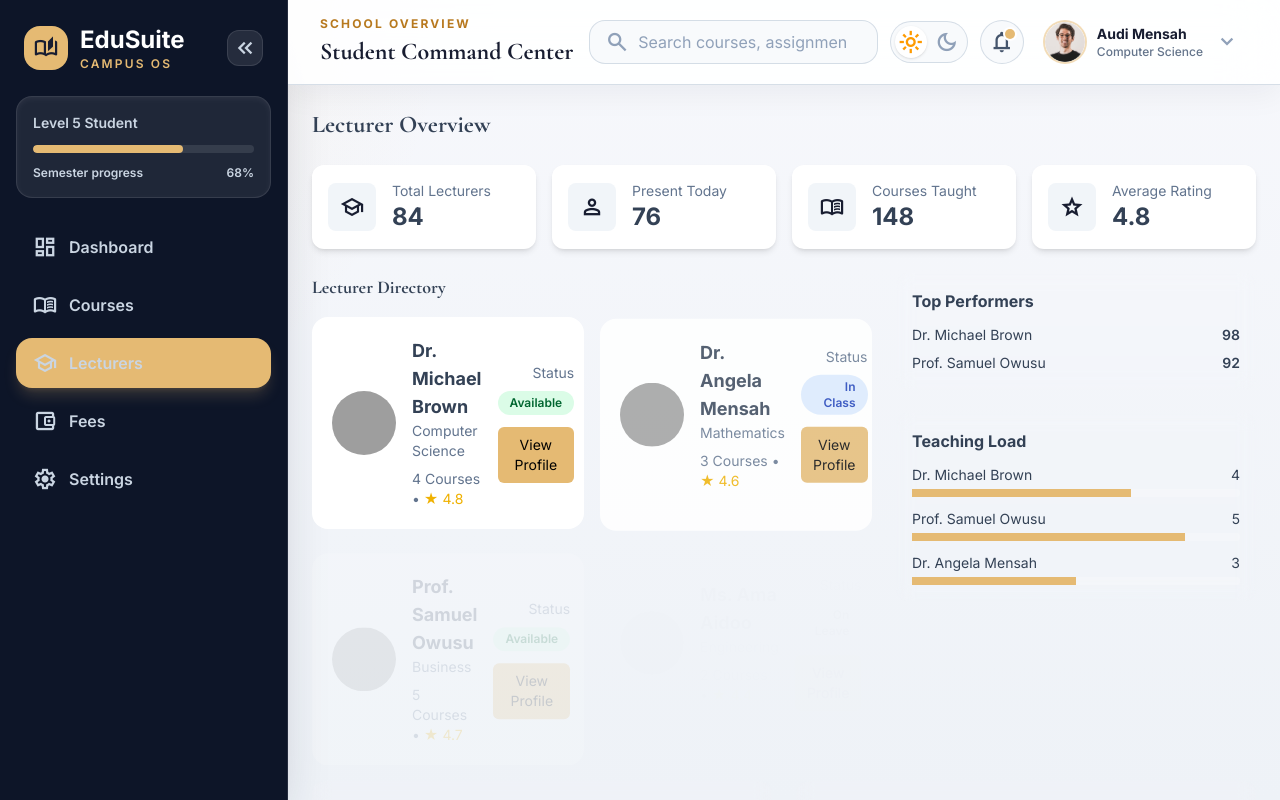
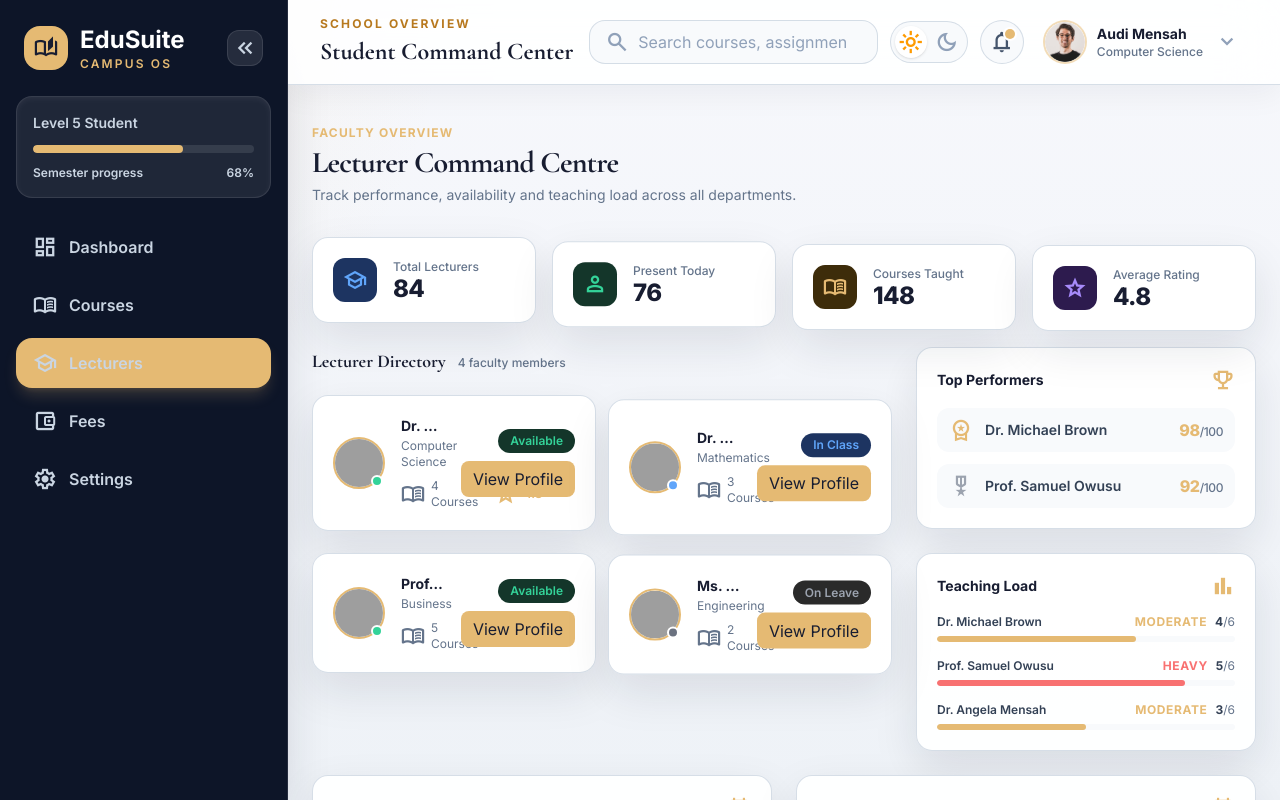
Before and after one commit to Tekfred/School-Management-System, a Vue app: page /app/teachers in a window 1280 px wide. Built offline with nearby package versions, Linux system fonts and the light colour scheme; sample sign-in values are in the browser's storage; grey boxes are pictures that could not be loaded.

Commit message:
feat:/lecturer changed subcomponents dark mode styling and UI designs in all

```diff
--- a/src/components/Courses/CourseCard.vue
+++ b/src/components/Courses/CourseCard.vue
@@ -14,7 +14,7 @@ onMounted(async () => {
 <template>
   <article ref="root" class="surface-card interactive-surface flex h-full flex-col p-4">
     <div class="flex items-center gap-3 mb-4">
-      <div class="flex h-12 w-12 items-center justify-center rounded-xl border border-[var(--surface-border)] bg-[var(--surface-muted)] text-lg">📚</div>
+      <div class="flex h-12 w-12 items-center justify-center rounded-xl border border-(--surface-border) bg-(--surface-muted) text-lg">📚</div>
       <div>
         <h4 class="heading-text font-bold">{{ course.title }}</h4>
         <p class="muted-text text-sm">{{ course.teacher }}</p>
--- a/src/components/Courses/CourseFilter.vue
+++ b/src/components/Courses/CourseFilter.vue
@@ -16,12 +16,12 @@ onMounted(async () => {
 <template>
   <div ref="root" class="flex flex-col gap-4">
     <div class="surface-panel flex items-center gap-3 p-3">
-      <input v-model="search" placeholder="Search courses..." class="h-11 flex-1 rounded-xl border border-[var(--surface-border)] bg-[var(--surface-muted)] px-4 text-[var(--heading)] outline-none transition placeholder:text-slate-400 focus:border-[#E5BA73] focus:ring-4 focus:ring-[#E5BA73]/20" />
-      <button class="interactive-surface rounded-xl border border-[var(--surface-border)] bg-[var(--surface-muted)] px-4 py-2 font-semibold text-[var(--heading)]">Filters</button>
+      <input v-model="search" placeholder="Search courses..." class="h-11 flex-1 rounded-xl border border-(--surface-border) bg-(--surface-muted) px-4 text-(--heading) outline-none transition placeholder:text-slate-400 focus:border-[#E5BA73] focus:ring-4 focus:ring-[#E5BA73]/20" />
+      <button class="interactive-surface rounded-xl border border-(--surface-border) bg-(--surface-muted) px-4 py-2 font-semibold text-(--heading)">Filters</button>
     </div>
 
     <div class="flex gap-2 flex-wrap">
-      <button v-for="c in categories" :key="c" @click="active = c" :class="['interactive-surface rounded-full border px-3 py-1 text-sm font-bold transition', active === c ? 'border-[#E5BA73] bg-[#E5BA73] text-[#181D31] shadow-lg shadow-[#E5BA73]/20' : 'border-[var(--surface-border)] bg-[var(--surface)] text-[var(--body-text)] hover:text-[var(--heading)]']">{{ c }}</button>
+      <button v-for="c in categories" :key="c" @click="active = c" :class="['interactive-surface rounded-full border px-3 py-1 text-sm font-bold transition', active === c ? 'border-[#E5BA73] bg-[#E5BA73] text-[#181D31] shadow-lg shadow-[#E5BA73]/20' : 'border-(--surface-border) bg-(--surface) text-(--body-text) hover:text-(--heading)']">{{ c }}</button>
     </div>
   </div>
 </template>
--- a/src/views/Courses/CoursesView.vue
+++ /dev/null
@@ -1,45 +0,0 @@
-<script setup>
-import CourseHero from '@/components/Courses/CourseHero.vue'
-import CourseFilter from '@/components/Courses/CourseFilter.vue'
-import FeaturedCourse from '@/components/Courses/FeaturedCourse.vue'
-import CourseCard from '@/components/Courses/CourseCard.vue'
-import CourseAnalytics from '@/components/Courses/CourseAnalytics.vue'
-import RecentlyAccessed from '@/components/Courses/RecentlyAccessed.vue'
-import { courses } from './coursesData'
-</script>
-
-<template>
-  <div class="app-page p-6">
-    <CourseHero />
-
-    <div class="mt-6 grid gap-6 lg:grid-cols-[1fr_360px]">
-      <div>
-        <CourseFilter />
-
-        <div class="mt-6">
-          <FeaturedCourse />
-        </div>
-
-        <section class="mt-6">
-          <h3 class="heading-text mb-4 text-xl font-bold">Course Grid</h3>
-          <div class="grid gap-4 md:grid-cols-3">
-            <CourseCard v-for="c in courses" :key="c.id" :course="c" />
-          </div>
-        </section>
-
-        <section class="mt-8">
-          <h3 class="heading-text mb-4 text-xl font-bold">Recently Accessed</h3>
-          <RecentlyAccessed />
-        </section>
-      </div>
-
-      <aside>
-        <CourseAnalytics />
-      </aside>
-    </div>
-  </div>
-</template>
-
-<style scoped>
-/* small spacing tweaks */
-</style>
--- a/src/views/Lecturers/Components/LecturerAvailability.vue
+++ b/src/views/Lecturers/Components/LecturerAvailability.vue
@@ -6,22 +6,36 @@ const root = ref(null)
 onMounted(async () => {
   try {
     const gsap = window.gsap
-    if (gsap) gsap.from(root.value?.querySelectorAll('div > div'), { y: 6, opacity: 0, duration: 0.4, stagger: 0.04, ease: 'power2.out' })
+    if (gsap)
+      gsap.from(root.value?.querySelectorAll('.avail-row'), { y: 6, opacity: 0, duration: 0.4, stagger: 0.05, ease: 'power2.out' })
   } catch (e) {}
 })
 </script>
 
 <template>
-  <div ref="root" class="rounded-xl bg-white/6 p-4 backdrop-blur">
-    <h4 class="font-bold mb-3">Lecturer Availability</h4>
-    <div class="space-y-2">
-      <div v-for="a in items" :key="a.name">
-        <div class="font-semibold">{{ a.name }}</div>
-        <div class="text-sm text-slate-500">{{ a.slots.join(' • ') }}</div>
+  <div ref="root" class="p-5 surface-card rounded-2xl">
+
+    <div class="flex items-center justify-between mb-4">
+      <h4 class="text-sm font-bold heading-text">Availability</h4>
+      <span class="material-symbols-outlined text-xl text-(--accent)">event_available</span>
+    </div>
+
+    <div class="flex flex-col gap-3">
+      <div
+        v-for="a in items"
+        :key="a.name"
+        class="avail-row p-3.5 rounded-xl bg-(--surface-muted) border border-(--surface-border)"
+      >
+        <p class="mb-2 text-sm font-bold body-text">{{ a.name }}</p>
+        <div class="flex flex-wrap gap-1.5">
+          <span
+            v-for="slot in a.slots"
+            :key="slot"
+            class="text-xs font-semibold px-3 py-1 rounded-full bg-[#3D2C0A] text-(--accent) border border-[rgba(229,186,115,0.25)] tracking-wide"
+          >{{ slot }}</span>
+        </div>
       </div>
     </div>
+
   </div>
 </template>
-
-<style scoped>
-</style>
--- a/src/views/Lecturers/Components/LecturerDirectory.vue
+++ b/src/views/Lecturers/Components/LecturerDirectory.vue
@@ -3,39 +3,82 @@ import { ref, onMounted } from 'vue'
 defineProps({ items: Array })
 const root = ref(null)
 
+const statusStyle = (status) => {
+  if (status === 'Available') return { bg: '#14362A', text: '#34D399', dot: '#34D399' }
+  if (status === 'In Class')  return { bg: '#1D3461', text: '#60A5FA', dot: '#60A5FA' }
+  return                             { bg: '#2A2A2A', text: '#9CA3AF', dot: '#6B7280' }
+}
+
 onMounted(async () => {
   try {
     const gsap = window.gsap
-    const cards = root.value?.querySelectorAll('article')
-    if (cards && cards.length && gsap) gsap.from(cards, { y: 10, opacity: 0, duration: 0.5, stagger: 0.05, ease: 'power2.out' })
+    const cards = root.value?.querySelectorAll('.lecturer-card')
+    if (cards?.length && gsap)
+      gsap.from(cards, { y: 12, opacity: 0, duration: 0.5, stagger: 0.06, ease: 'power2.out' })
   } catch (e) {}
 })
 </script>
 
 <template>
-  <section ref="root">
-    <h3 class="text-lg font-bold mb-4">Lecturer Directory</h3>
-    <div class="grid gap-4 md:grid-cols-2">
-      <article v-for="l in items" :key="l.id" class="bg-white dark:bg-slate-800 rounded-2xl p-5 hover:-translate-y-1 hover:shadow-xl transition">
-        <div class="flex items-center gap-4">
-          <img v-if="l.image" :src="l.image" alt="avatar" class="w-16 h-16 rounded-full object-cover" />
-          <div v-else class="w-16 h-16 rounded-full bg-slate-200 flex items-center justify-center">👨🏾‍🏫</div>
-          <div class="flex-1">
-            <h4 class="font-bold text-lg">{{ l.name }}</h4>
-            <p class="text-sm text-slate-500">{{ l.department }}</p>
-            <div class="mt-2 text-sm text-slate-500">{{ l.courses }} Courses • <span class="text-yellow-500">★ {{ l.rating }}</span></div>
+  <section ref="root" class="w-full">
+
+    <!-- Header -->
+    <div class="flex items-baseline gap-3 mb-5">
+      <h3 class="text-lg font-bold heading-text">Lecturer Directory</h3>
+      <span class="text-xs font-medium muted-text">{{ items.length }} faculty members</span>
+    </div>
+
+    <!-- Cards -->
+    <div class="grid gap-3 md:grid-cols-2">
+      <article
+        v-for="l in items"
+        :key="l.id"
+        class="flex items-center gap-4 p-5 cursor-pointer lecturer-card surface-card interactive-surface rounded-2xl"
+      >
+        <!-- Avatar -->
+        <div class="relative shrink-0">
+          <img
+            v-if="l.image"
+            :src="l.image"
+            :alt="l.name"
+            class="w-13 h-13 rounded-full object-cover border-2 border-(--accent)"
+          />
+          <div
+            v-else
+            class="w-13 h-13 rounded-full bg-(--surface-muted) border-2 border-(--accent) flex items-center justify-center text-(--accent) text-2xl"
+          >
+            <span class="material-symbols-outlined">person</span>
           </div>
-          <div class="text-sm text-slate-500 text-right">
-            <div class="mb-2">Status</div>
-            <div :class="['px-3 py-1 rounded-full text-xs font-semibold', l.status === 'Available' ? 'bg-green-100 text-green-800' : l.status === 'In Class' ? 'bg-blue-100 text-blue-800' : 'bg-gray-100 text-gray-800']">{{ l.status }}</div>
-            <button class="mt-3 w-full rounded-md bg-[#E5BA73] text-black px-3 py-2">View Profile</button>
+          <span
+            class="absolute bottom-0.5 right-0.5 w-3 h-3 rounded-full border-2 border-(--card)"
+            :style="{ background: statusStyle(l.status).dot }"
+          ></span>
+        </div>
+
+        <!-- Info -->
+        <div class="flex-1 min-w-0">
+          <h4 class="text-sm font-bold truncate heading-text">{{ l.name }}</h4>
+          <p class="text-xs muted-text mt-0.5 mb-2">{{ l.department }}</p>
+          <div class="flex items-center gap-1.5 text-xs muted-text">
+            <span class="text-sm material-symbols-outlined">menu_book</span>
+            <span>{{ l.courses }} Courses</span>
+            <span class="text-(--surface-border-strong)">·</span>
+            <span class="material-symbols-outlined text-sm text-(--accent)">star</span>
+            <span class="font-semibold text-(--accent)">{{ l.rating }}</span>
           </div>
+        </div>
+
+        <!-- Actions -->
+        <div class="flex flex-col items-end gap-2 shrink-0">
+          <span
+            class="px-3 py-1 text-xs font-semibold rounded-full"
+            :style="{ background: statusStyle(l.status).bg, color: statusStyle(l.status).text }"
+          >{{ l.status }}</span>
+          <button class="text-xs font-semibold px-3 py-1.5 rounded-lg bg-(--accent) text-(--navy) transition-opacity hover:opacity-80 active:scale-95">
+            View Profile
+          </button>
         </div>
       </article>
     </div>
   </section>
 </template>
-
-<style scoped>
-img { width: 64px; height: 64px; border-radius: 9999px; }
-</style>
--- a/src/views/Lecturers/Components/LecturerStats.vue
+++ b/src/views/Lecturers/Components/LecturerStats.vue
@@ -3,29 +3,40 @@ import { ref, onMounted } from 'vue'
 defineProps({ stats: Array })
 const root = ref(null)
 
+const iconColors = {
+  blue:   { bg: '#1D3461', text: '#60A5FA' },
+  green:  { bg: '#14362A', text: '#34D399' },
+  amber:  { bg: '#3D2C0A', text: '#E5BA73' },
+  purple: { bg: '#2D1B4E', text: '#A78BFA' },
+}
+
 onMounted(async () => {
   try {
     const gsap = window.gsap
-    const cards = root.value?.querySelectorAll('div > div')
-    if (cards && cards.length && gsap) gsap.from(cards, { y: 8, opacity: 0, duration: 0.45, stagger: 0.05, ease: 'power2.out' })
+    const cards = root.value?.querySelectorAll('.stat-card')
+    if (cards?.length && gsap)
+      gsap.from(cards, { y: 8, opacity: 0, duration: 0.45, stagger: 0.07, ease: 'power2.out' })
   } catch(e) {}
 })
 </script>
 
 <template>
-  <section ref="root" class="grid grid-cols-1 sm:grid-cols-4 gap-4">
-    <div v-for="s in stats" :key="s.id" class="rounded-xl bg-white p-4 shadow-md flex items-center gap-4">
-      <div class="w-12 h-12 rounded-lg flex items-center justify-center text-2xl bg-slate-100 text-[#181D31]">
+  <section ref="root" class="grid grid-cols-2 gap-4 sm:grid-cols-4">
+    <div
+      v-for="s in stats"
+      :key="s.id"
+      class="flex items-center gap-4 px-5 py-5 stat-card surface-card interactive-surface rounded-2xl"
+    >
+      <div
+        class="flex items-center justify-center text-xl w-11 h-11 rounded-xl shrink-0"
+        :style="{ background: iconColors[s.color]?.bg, color: iconColors[s.color]?.text }"
+      >
         <span class="material-symbols-outlined">{{ s.icon }}</span>
       </div>
       <div>
-        <p class="text-sm text-slate-500">{{ s.title }}</p>
-        <p class="text-2xl font-bold">{{ s.value }}</p>
+        <p class="text-xs font-medium muted-text mb-0.5">{{ s.title }}</p>
+        <p class="text-2xl font-extrabold leading-none tracking-tight heading-text">{{ s.value }}</p>
       </div>
     </div>
   </section>
 </template>
-
-<style scoped>
-:global(.dark) .rounded-xl { background: #0f172a; color: #e5e7eb }
-</style>
--- a/src/views/Lecturers/Components/TeachingLoad.vue
+++ b/src/views/Lecturers/Components/TeachingLoad.vue
@@ -3,25 +3,55 @@ import { ref, onMounted } from 'vue'
 defineProps({ data: Array })
 const root = ref(null)
 
+const loadLabel = (load) => {
+  if (load >= 5) return { text: 'Heavy',    color: '#F87171' }
+  if (load >= 3) return { text: 'Moderate', color: '#E5BA73' }
+  return               { text: 'Light',    color: '#34D399' }
+}
+
 onMounted(async () => {
   try {
     const gsap = window.gsap
-    if (gsap) gsap.from(root.value?.querySelectorAll('div > div'), { y: 6, opacity: 0, duration: 0.4, stagger: 0.04, ease: 'power2.out' })
+    if (gsap) {
+      gsap.from(root.value?.querySelectorAll('.load-row'), { y: 6, opacity: 0, duration: 0.4, stagger: 0.05, ease: 'power2.out' })
+      gsap.from(root.value?.querySelectorAll('.bar-fill'), { width: 0, duration: 0.7, stagger: 0.08, ease: 'power2.out', delay: 0.2 })
+    }
   } catch(e) {}
 })
 </script>
 
 <template>
-  <div class="rounded-xl bg-white/6 p-4 backdrop-blur">
-    <h4 class="font-bold mb-3">Teaching Load</h4>
-    <div class="space-y-3">
-      <div v-for="d in data" :key="d.name">
-        <div class="flex justify-between text-sm mb-1"><span>{{ d.name }}</span><span>{{ d.load }}</span></div>
-        <div class="h-2 bg-white/20 rounded-full"><div class="h-full bg-[#E5BA73]" :style="{ width: (d.load / 6 * 100) + '%' }"></div></div>
+  <div ref="root" class="p-5 surface-card rounded-2xl">
+
+    <div class="flex items-center justify-between mb-4">
+      <h4 class="text-sm font-bold heading-text">Teaching Load</h4>
+      <span class="material-symbols-outlined text-xl text-(--accent)">bar_chart</span>
+    </div>
+
+    <div class="flex flex-col gap-4">
+      <div v-for="d in data" :key="d.name" class="load-row">
+
+        <div class="flex items-center justify-between mb-1.5">
+          <span class="text-xs font-semibold body-text truncate max-w-[55%]">{{ d.name }}</span>
+          <div class="flex items-center gap-2">
+            <span class="text-xs font-bold tracking-wider uppercase" :style="{ color: loadLabel(d.load).color }">
+              {{ loadLabel(d.load).text }}
+            </span>
+            <span class="text-xs font-bold body-text">
+              {{ d.load }}<span class="font-normal muted-text">/6</span>
+            </span>
+          </div>
+        </div>
+
+        <div class="h-1.5 rounded-full bg-(--surface-muted) overflow-hidden">
+          <div
+            class="h-full transition-all rounded-full bar-fill duration-600"
+            :style="{ width: (d.load / 6 * 100) + '%', background: loadLabel(d.load).color }"
+          ></div>
+        </div>
+
       </div>
     </div>
+
   </div>
 </template>
-
-<style scoped>
-</style>
--- a/src/views/Lecturers/Components/TopPerformers.vue
+++ b/src/views/Lecturers/Components/TopPerformers.vue
@@ -3,22 +3,41 @@ import { ref, onMounted } from 'vue'
 defineProps({ items: Array })
 const root = ref(null)
 
+const medalIcon = (i) => i === 0 ? 'workspace_premium' : 'military_tech'
+const medalColor = (i) => i === 0 ? '#E5BA73' : i === 1 ? '#9CA3AF' : '#CD7F32'
+
 onMounted(async () => {
   try {
     const gsap = window.gsap
-    if (gsap) gsap.from(root.value?.querySelectorAll('li'), { y: 8, opacity: 0, duration: 0.45, stagger: 0.04, ease: 'power2.out' })
+    if (gsap)
+      gsap.from(root.value?.querySelectorAll('.performer-row'), { y: 8, opacity: 0, duration: 0.4, stagger: 0.05, ease: 'power2.out' })
   } catch (e) {}
 })
 </script>
 
 <template>
-  <div ref="root" class="rounded-xl bg-white/6 p-4 backdrop-blur">
-    <h4 class="font-bold mb-3">Top Performers</h4>
-    <ul class="space-y-2">
-      <li v-for="t in items" :key="t.id" class="flex justify-between text-sm">
-        <span>{{ t.name }}</span>
-        <span class="font-semibold">{{ t.score }}</span>
+  <div ref="root" class="p-5 surface-card rounded-2xl">
+
+    <div class="flex items-center justify-between mb-4">
+      <h4 class="text-sm font-bold heading-text">Top Performers</h4>
+      <span class="material-symbols-outlined text-xl text-(--accent)">emoji_events</span>
+    </div>
+
+    <ul class="flex flex-col gap-3">
+      <li
+        v-for="(t, i) in items"
+        :key="t.id"
+        class="performer-row flex items-center gap-3 px-3 py-2.5 rounded-xl bg-(--surface-muted) hover:bg-(--app-bg-soft) transition-colors"
+      >
+        <span class="flex items-center text-xl" :style="{ color: medalColor(i) }">
+          <span class="material-symbols-outlined">{{ medalIcon(i) }}</span>
+        </span>
+        <span class="flex-1 text-sm font-semibold truncate body-text">{{ t.name }}</span>
+        <span class="text-base font-extrabold text-(--accent) tracking-tight">
+          {{ t.score }}<span class="text-xs font-medium muted-text">/100</span>
+        </span>
       </li>
     </ul>
+
   </div>
 </template>
--- a/src/views/Lecturers/LecturersView.vue
+++ b/src/views/Lecturers/LecturersView.vue
@@ -18,30 +18,38 @@ onMounted(async () => {
 </script>
 
 <template>
-  <div ref="root" class="min-h-full p-6">
-    <header class="mb-6">
-      <h1 class="text-2xl font-bold">Lecturer Overview</h1>
+  <div ref="root" class="min-h-full p-6 space-y-6">
+
+    <!-- Page Header -->
+    <header class="pt-4 pb-2">
+      <p class="text-xs font-bold tracking-widest uppercase text-(--accent) mb-1">
+        FACULTY OVERVIEW
+      </p>
+      <h1 class="mb-1 text-3xl font-extrabold tracking-tight heading-text" style="font-family: 'Cormorant Garamond', Georgia, serif">
+        Lecturer Command Centre
+      </h1>
+      <p class="text-sm muted-text">
+        Track performance, availability and teaching load across all departments.
+      </p>
     </header>
 
+    <!-- Stats Row -->
     <LecturerStats :stats="lecturers.stats" />
 
-    <div class="mt-6 grid gap-6 lg:grid-cols-[1fr_360px]">
-      <div>
-        <LecturerDirectory :items="lecturers.list" />
-      </div>
-      <aside class="space-y-6">
+    <!-- Main Grid -->
+    <div class="grid gap-6 lg:grid-cols-[1fr_340px]">
+      <LecturerDirectory :items="lecturers.list" />
+      <aside class="flex flex-col gap-6">
         <TopPerformers :items="lecturers.top" />
         <TeachingLoad :data="lecturers.load" />
       </aside>
     </div>
 
-    <div class="mt-6 grid gap-6 lg:grid-cols-2">
+    <!-- Bottom Grid -->
+    <div class="grid gap-6 lg:grid-cols-2">
       <UpcomingLectures :items="lecturers.upcoming" />
       <LecturerAvailability :items="lecturers.availability" />
     </div>
+
   </div>
 </template>
-
-<style scoped>
-/* Layout left intentionally minimal; components carry visuals */
-</style>
```
Also changed, not shown: src/views/Lecturers/Components/UpcomingLectures.vue (+29 -7 lines), src/views/Courses/Courseview.vue (line endings or trailing spaces).
